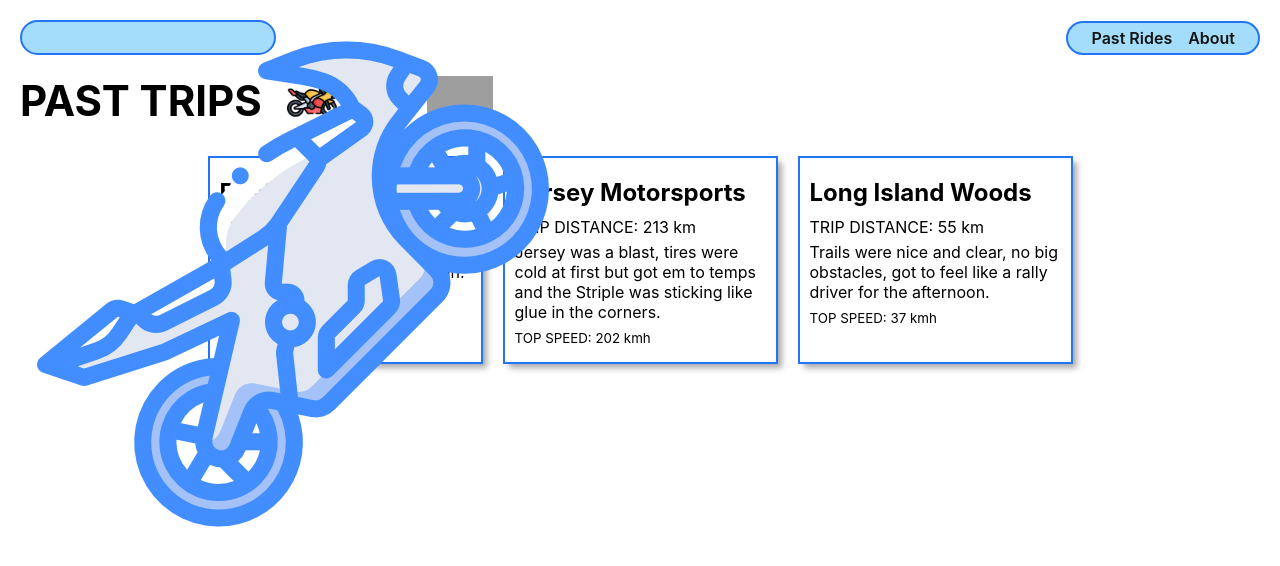
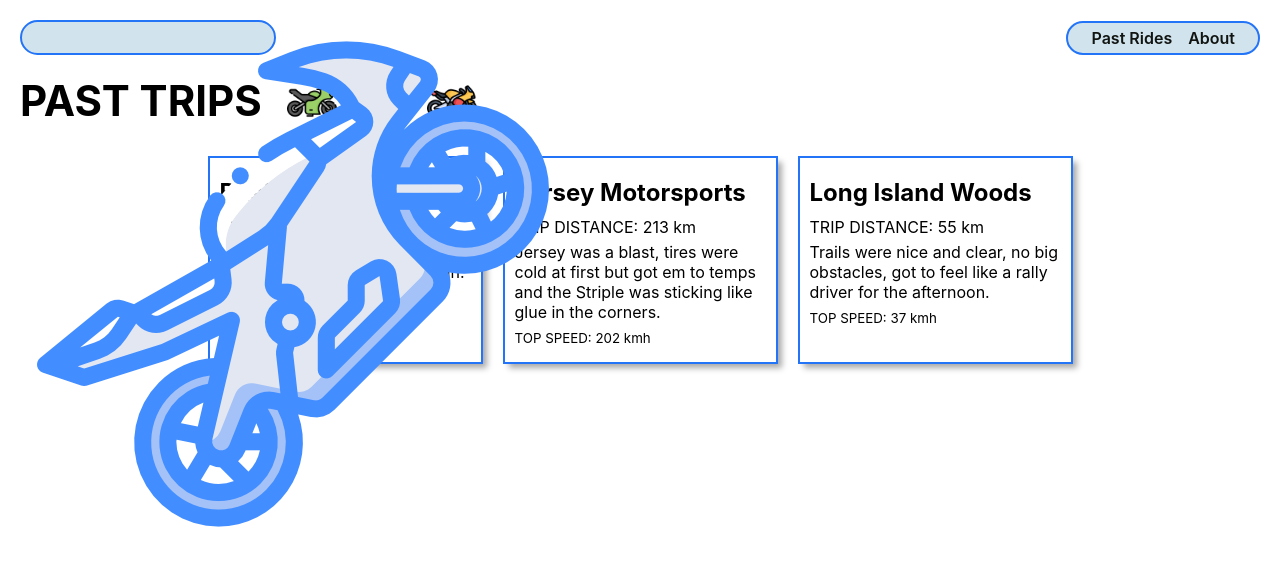
Before and after one commit to sforesi/clutch_up, a Django app: page /trips/ in a window 1280 px wide. Shown: the top 566 px of the page. Run offline with Django 3.2, Linux system fonts and the light colour scheme; grey boxes are pictures that could not be loaded.

Commit message:
update icons on trips/index.html all working now

```diff
--- a/main_app/static/css/base.css
+++ b/main_app/static/css/base.css
@@ -258,7 +258,7 @@ nav li {
 
     nav,
     .header-logo-container {
-      background: rgba(104, 197, 248, .6);
+      background: rgba(178, 210, 226, 0.6);
       -webkit-backdrop-filter: blur(3px);
       backdrop-filter: blur(3px);
     }
--- a/main_app/templates/home.html
+++ b/main_app/templates/home.html
@@ -7,14 +7,11 @@
 
 {% block content %}
 
+<h1>Clutch Up!</h1>
 <section class="logo-container">
   <div class="trip-container">
     <img src="{% static 'images/clutch-up-logo.png' %}" alt="Clutch-Up Logo" />
   </div>
-  <img
-    src="{% static 'images/clutch-up-logo.png' %}"
-    alt="Text reads: Clutch Up"
-  />
 </section>
 
 {% endblock %}
--- a/main_app/templates/trips/index.html
+++ b/main_app/templates/trips/index.html
@@ -9,9 +9,9 @@
 
 <section class="page-header">
   <h1>PAST TRIPS</h1>
+  <img src="{% static 'images/street-icon.png' %}" alt="Street Riding Icon" />
+  <img src="{% static 'images/offroad-icon.png' %}" alt="Offroad Riding Icon" />
   <img src="{% static 'images/track-icon.png' %}" alt="Track Riding Icon" />
-  <img src="{% static 'images/offroad-icon.png' %}" alt="Offroad Riding Icon" />
-  <img src="{% static 'images/street.png' alt="Street Riding Icon" />
 </section>
 
 <section class="card-container">
```
Also changed, not shown: main_app/static/images/street-icon.png (renamed from main_app/static/images/street.png).
